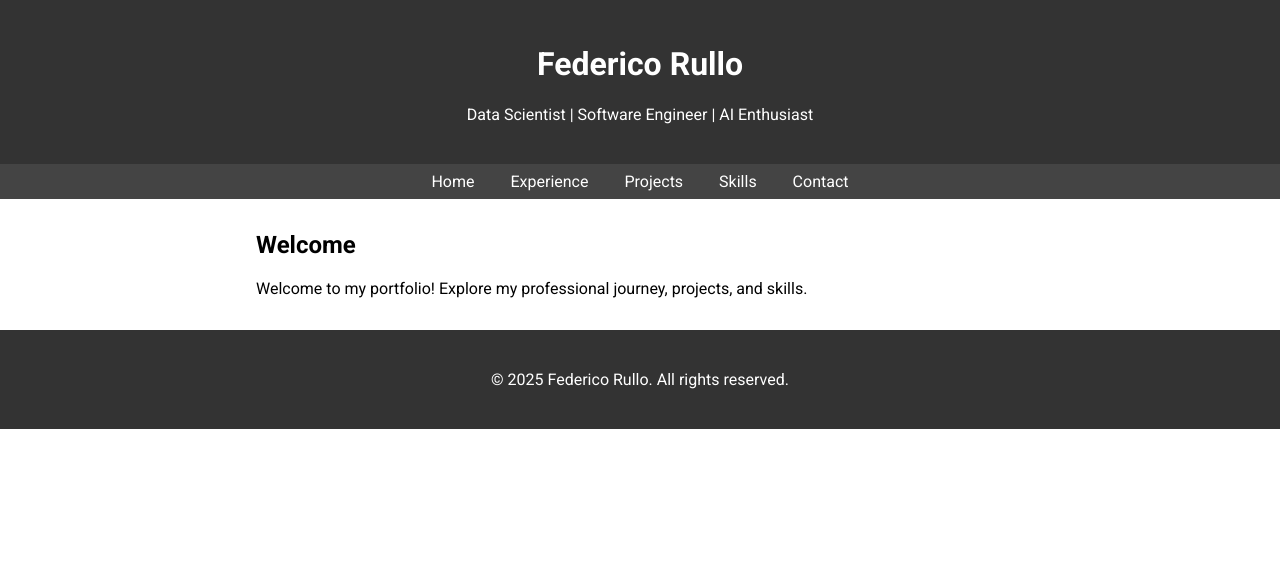
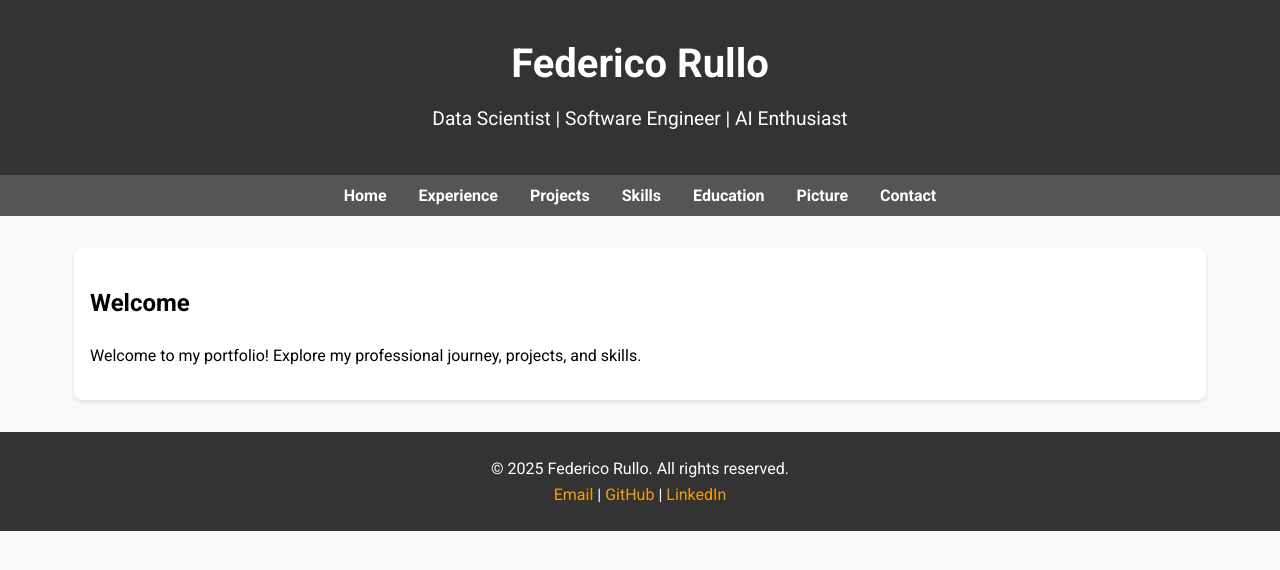
Before and after one commit to rullo16/rullo16.github.io, a Jekyll site: the page built from index.html, in a window 1280 px wide. Shown: the top 570 px of the page. Built offline with Jekyll 4.4.1, drawn with Linux system fonts in a browser that asks for light colours; the list of posts is cut into pages by our own code.

Commit message:
improved default.html

```diff
--- a/_layouts/default.html
+++ b/_layouts/default.html
@@ -3,15 +3,71 @@
 <head>
     <meta charset="UTF-8">
     <meta name="viewport" content="width=device-width, initial-scale=1.0">
-    <title>{{ page.title }}</title>
+    <title>{{ page.title }} - Federico Rullo Portfolio</title>
     <link href="https://fonts.googleapis.com/css2?family=Roboto:wght@400;700&display=swap" rel="stylesheet">
     <style>
-        body { font-family: 'Roboto', sans-serif; margin: 0; padding: 0; }
-        header, footer { background: #333; color: #fff; text-align: center; padding: 1.5rem 0; }
-        nav { background: #444; padding: 0.5rem; text-align: center; }
-        nav a { color: #fff; margin: 0 1rem; text-decoration: none; }
-        nav a:hover { color: #f39c12; }
-        section { max-width: 800px; margin: 2rem auto; padding: 0 1rem; }
+        body {
+            font-family: 'Roboto', sans-serif;
+            margin: 0;
+            padding: 0;
+            line-height: 1.6;
+            background-color: #f9f9f9;
+        }
+        header {
+            background: #333;
+            color: #fff;
+            padding: 2rem 0;
+            text-align: center;
+        }
+        header h1 {
+            margin: 0;
+            font-size: 2.5rem;
+        }
+        header p {
+            margin: 0.5rem 0;
+            font-size: 1.2rem;
+        }
+        nav {
+            display: flex;
+            justify-content: center;
+            background: #555;
+            padding: 0.5rem 0;
+        }
+        nav a {
+            color: #fff;
+            margin: 0 1rem;
+            text-decoration: none;
+            font-weight: bold;
+            transition: color 0.3s;
+        }
+        nav a:hover {
+            color: #f39c12;
+        }
+        .container {
+            max-width: 1100px;
+            margin: 2rem auto;
+            padding: 1rem;
+            background: #fff;
+            border-radius: 8px;
+            box-shadow: 0 2px 4px rgba(0, 0, 0, 0.1);
+        }
+        footer {
+            background: #333;
+            color: #fff;
+            text-align: center;
+            padding: 1.5rem 0;
+            margin-top: 2rem;
+        }
+        footer p {
+            margin: 0;
+        }
+        footer a {
+            color: #f39c12;
+            text-decoration: none;
+        }
+        footer a:hover {
+            text-decoration: underline;
+        }
     </style>
 </head>
 <body>
@@ -25,15 +81,22 @@
         <a href="/experience/">Experience</a>
         <a href="/projects/">Projects</a>
         <a href="/skills/">Skills</a>
+        <a href="/education/">Education</a>
+        <a href="/picture/">Picture</a>
         <a href="/contact/">Contact</a>
     </nav>
 
-    <section>
+    <div class="container">
         {{ content }}
-    </section>
+    </div>
 
     <footer>
         <p>&copy; 2025 Federico Rullo. All rights reserved.</p>
+        <p>
+            <a href="mailto:rullofederico16@gmail.com">Email</a> |
+            <a href="https://github.com/rullo16" target="_blank">GitHub</a> |
+            <a href="https://linkedin.com/in/federico-rullo-683677145" target="_blank">LinkedIn</a>
+        </p>
     </footer>
 </body>
 </html>
```
